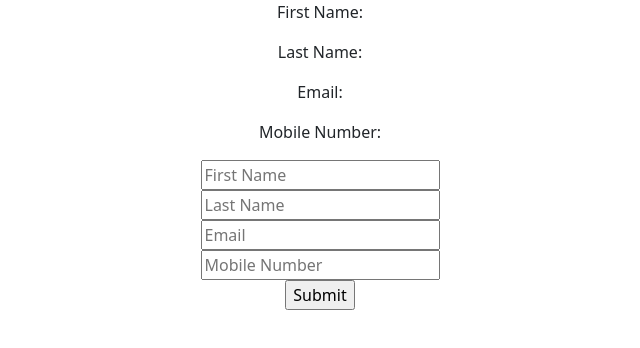
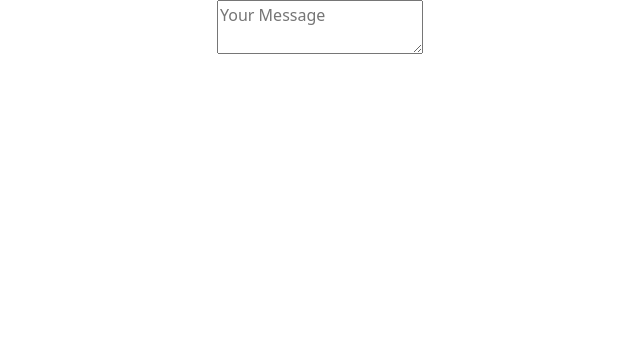
Before and after one commit to mithunbanerjee632/React-Js-Basic, a React (Create React App) app: page / in a window 1280 px wide. Shown: the top 348 px of the page, without its empty margins (320-960 px from the left). Built offline with nearby package versions, Linux system fonts and the light colour scheme.

Commit message:
Working With Textarea

```diff
--- a/src/App.js
+++ b/src/App.js
@@ -15,6 +15,7 @@ import MyDemo from './ReactDom/MyDemo.js';
 import MyDemo1 from './ReactDom/MyDemo1.js';
 import Form1 from './Form/Form1.js'
 import Signup from './Form/Signup';
+import TextArea from './Form/TextArea';
 
 function App() {
 
@@ -22,7 +23,7 @@ function App() {
       <div className="App">
 
 
-    <Signup></Signup>
+   <TextArea/>
        </div>
   );
 
--- /dev/null
+++ b/src/Form/TextArea.js
@@ -0,0 +1,29 @@
+import React, { Component } from 'react';
+
+class TextArea extends Component {
+   constructor(){
+     super();
+     this.state={
+      inputUser:" "
+     }
+
+   }
+
+   onChangeHandler=(event)=>{
+     var inputValue = event.target.value;
+     this.setState({inputUser:inputValue});
+   }
+
+
+  render() {
+
+    return (
+      <div>
+        <textarea onChange={this.onChangeHandler} placeholder="Your Message"/>
+        <p>{this.state.inputUser}</p>
+      </div>
+    );
+  }
+}
+
+export default TextArea;
```
